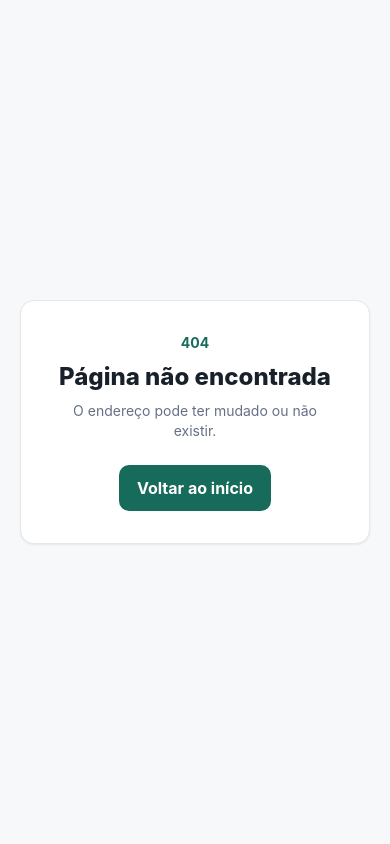
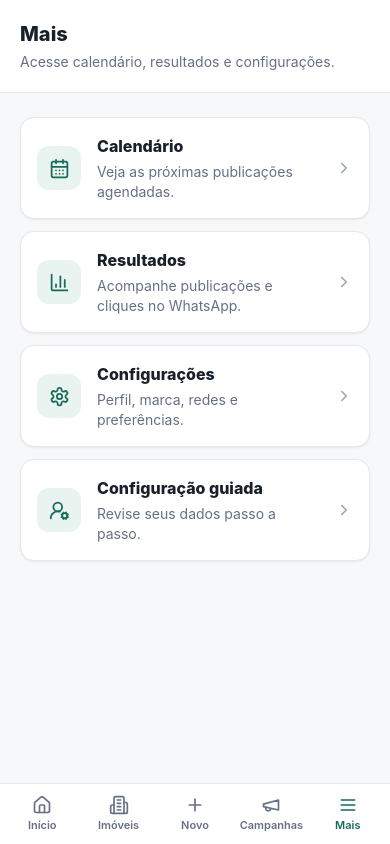
Before and after one commit to vinisaraiva/corretorsocial, a Next.js app: page /mais in a window 390 px wide. Before the commit this address had no page. Built offline with nearby package versions, Linux system fonts and the light colour scheme.

Commit message:
feat: add mobile more navigation hub

```diff
--- /dev/null
+++ b/app/mais/page.tsx
@@ -0,0 +1,66 @@
+import Link from "next/link";
+import {
+  BarChart3,
+  CalendarDays,
+  ChevronRight,
+  Settings,
+  UserRoundCog,
+} from "lucide-react";
+import { AppShell } from "@/components/app-shell";
+
+const links = [
+  {
+    href: "/calendario",
+    title: "Calendário",
+    description: "Veja as próximas publicações agendadas.",
+    icon: CalendarDays,
+  },
+  {
+    href: "/resultados",
+    title: "Resultados",
+    description: "Acompanhe publicações e cliques no WhatsApp.",
+    icon: BarChart3,
+  },
+  {
+    href: "/configuracoes",
+    title: "Configurações",
+    description: "Perfil, marca, redes e preferências.",
+    icon: Settings,
+  },
+  {
+    href: "/onboarding?mode=review",
+    title: "Configuração guiada",
+    description: "Revise seus dados passo a passo.",
+    icon: UserRoundCog,
+  },
+];
+
+export default function MorePage() {
+  return (
+    <AppShell
+      title="Mais"
+      description="Acesse calendário, resultados e configurações."
+    >
+      <div className="grid gap-3 sm:grid-cols-2">
+        {links.map(({ href, title, description, icon: Icon }) => (
+          <Link
+            key={href}
+            href={href}
+            className="app-card flex min-h-24 items-center gap-4 p-4 transition hover:border-[#98A2B3]"
+          >
+            <span className="flex h-11 w-11 shrink-0 items-center justify-center rounded-xl bg-[#E9F4F1] text-[#176B5B]">
+              <Icon size={21} />
+            </span>
+            <span className="min-w-0 flex-1">
+              <span className="block font-extrabold">{title}</span>
+              <span className="mt-1 block text-sm text-[#667085]">
+                {description}
+              </span>
+            </span>
+            <ChevronRight size={18} className="shrink-0 text-[#98A2B3]" />
+          </Link>
+        ))}
+      </div>
+    </AppShell>
+  );
+}
```
